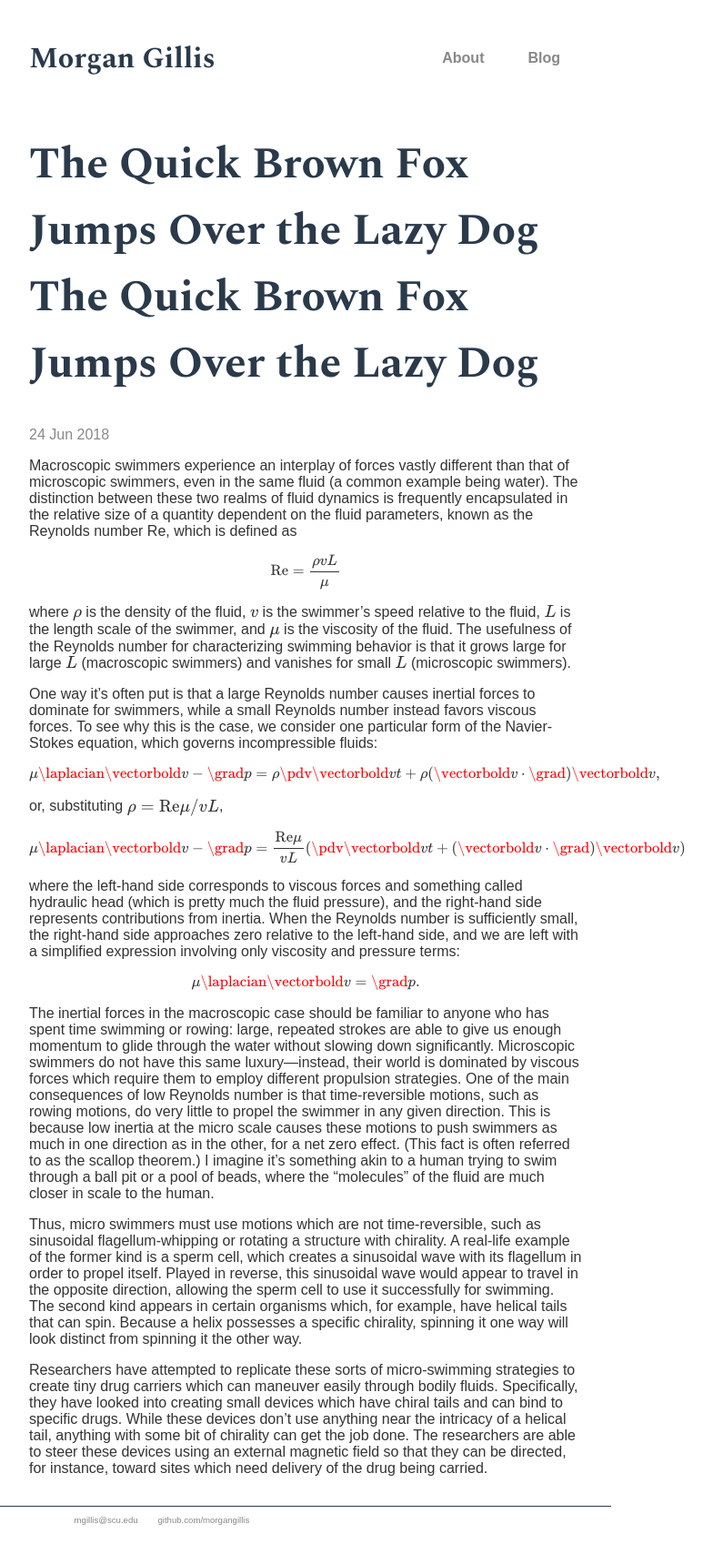
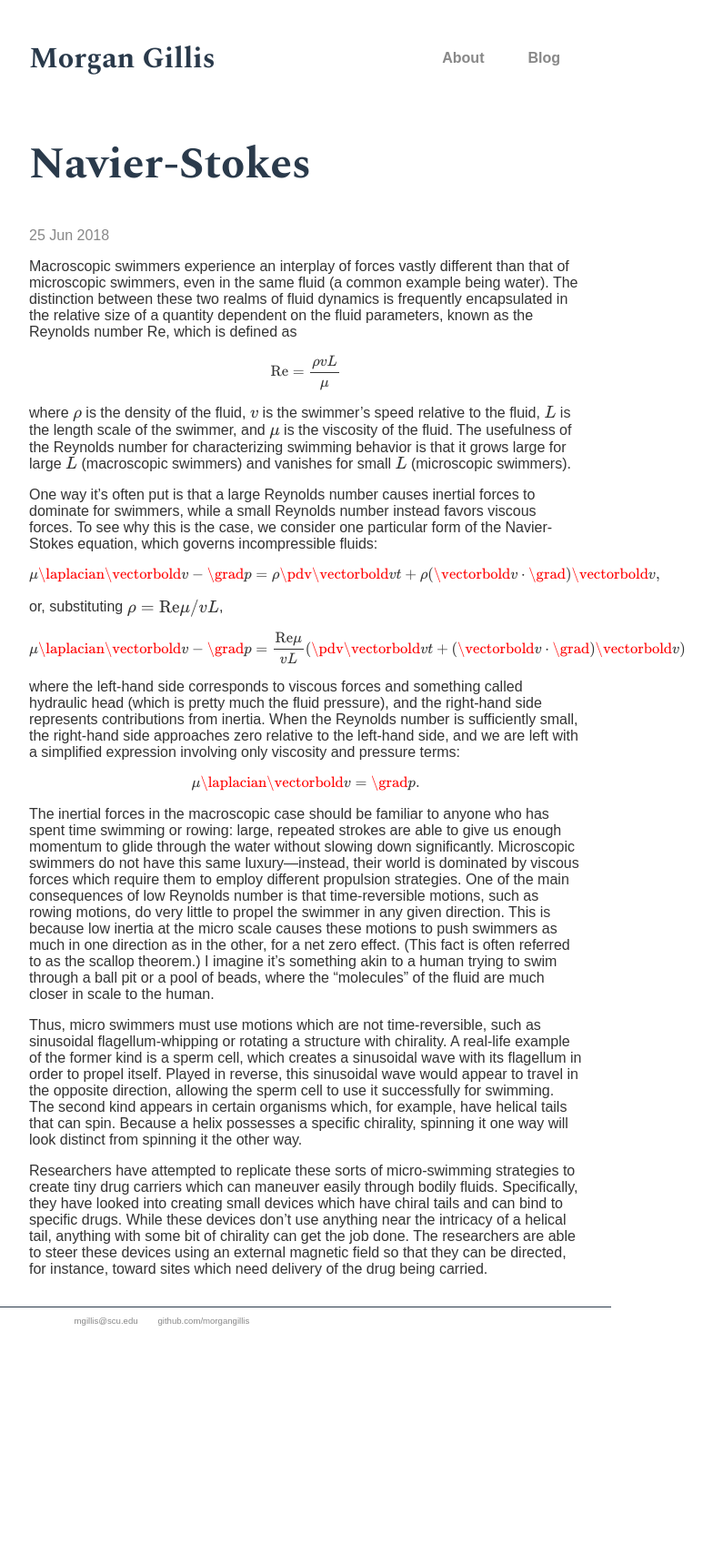
Before and after one commit to morgangillis/morgangillis.github.io, a Jekyll site: the page built from _posts/2018-06-25-navier-stokes.md, in a window 1280 px wide. Shown: the whole page at 91% size, without its empty margins (304-1088 px from the left). Built offline with Jekyll 4.4.1, drawn with Linux system fonts in a browser that asks for light colours; some web fonts are replaced; formulas are drawn with MathJax 3; after the commit the page ends 1489 px from its top, so only the background shows below that.

Commit message:
Update and rename 2018-06-24-the-quick-brown-fox-jumps-over-the-lazy-dog-the-quick-brown-fox-jumps-over-the-lazy-dog.md to 2018-06-25-navier-stokes.md

```diff
--- a/_posts/2018-06-24-the-quick-brown-fox-jumps-over-the-lazy-dog-the-quick-brown-fox-jumps-over-the-lazy-dog.md
+++ b/_posts/2018-06-25-navier-stokes.md
@@ -1,6 +1,6 @@
 ---
 layout: post
-title: The Quick Brown Fox Jumps Over the Lazy Dog The Quick Brown Fox Jumps Over the Lazy Dog
+title: Navier-Stokes
 ---
 
 Macroscopic swimmers experience an interplay of forces vastly different than that of microscopic swimmers, even in the same fluid (a common example being water). The distinction between these two realms of fluid dynamics is frequently encapsulated in the relative size of a quantity dependent on the fluid parameters, known as the Reynolds number  Re, which is defined as
```
